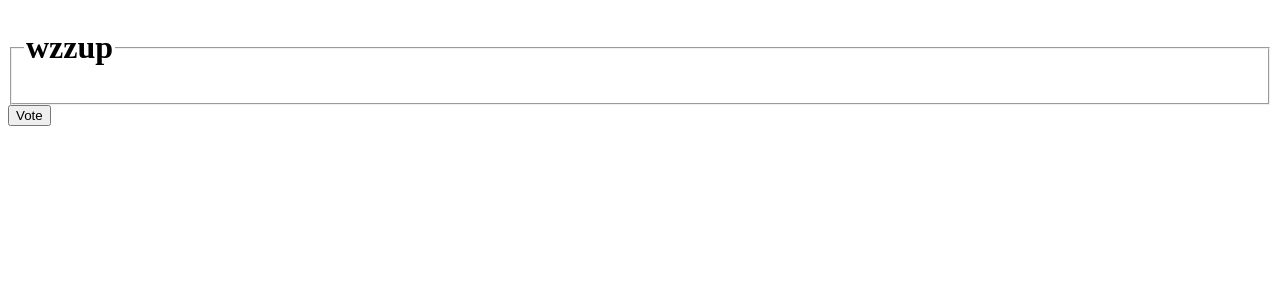
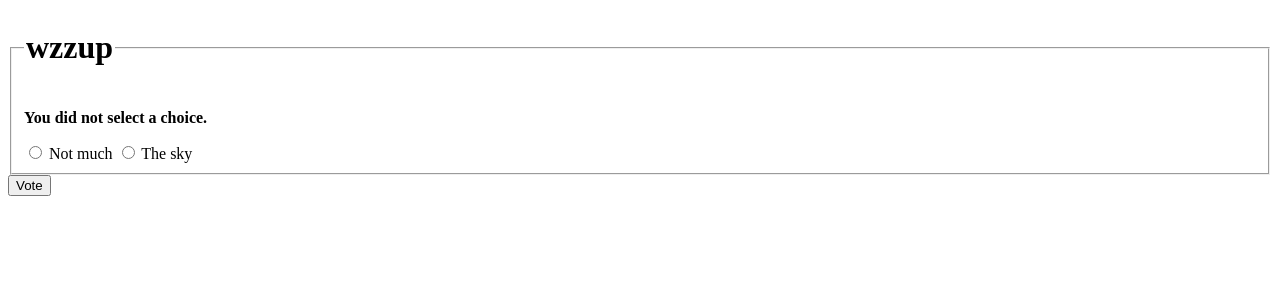
Before and after one commit to MohamedAMha/practice-site, a Django app: page /poll/1/vote/ in a window 1280 px wide. Shown: the top 300 px of the page. Run offline with Django 5.2, Linux system fonts and the light colour scheme; data comes from the database, SQL or seed files in the repository; both versions use the stored data as it was after the commit.

Commit message:
Finaly fixed the BS tiny syntax/name-conflict errors.

```diff
--- a/mysite/poll/templates/poll/details.html
+++ b/mysite/poll/templates/poll/details.html
@@ -7,7 +7,7 @@
             {% if error_message %}<p><strong>{{ error_message }}</strong></p>
                 <! -- I need to go back and write the error code in views, otherwise these variables don't make sense -->
             {% endif %}
-            {% for choice in question.choice_set_all %}
+            {% for choice in question.choice_set.all %}
                 <! -- Again, another variable I need to specify in views -->
             <input type="radio" name="choice" id="choice{{ forloop.counter }}" value="{{ choice.id }}">
             {% comment %}
--- a/mysite/poll/urls.py
+++ b/mysite/poll/urls.py
@@ -8,6 +8,6 @@ app_name = "poll"
 urlpatterns = [
     path("", views.index, name="index"),
     path("<int:question_id>/", views.detail, name="detail"),
-    path("<int:question_id>/result/", views.result, name="result"),
+    path("<int:question_id>/results/", views.results, name="results"),
     path("<int:question_id>/vote/", views.vote, name="vote"),
 ]
--- a/mysite/poll/views.py
+++ b/mysite/poll/views.py
@@ -15,18 +15,18 @@ def index(request):
 def detail(request, question_id):
     question = get_object_or_404(Question, pk=question_id)
     template = "poll/details.html"
-    context = {"question:":question}  # I'm probably not supposed to put question in there
+    context = {"question":question}  # I'm probably not supposed to put question in there
     return render(request, template, context)
 
 
-def result(request, question_id):
-    response = " These are the responses to the question %s."
+def results(request, question_id):
+    response = "These are the responses to the question %s."
     return HttpResponse(response % question_id)
 
 def vote(request, question_id):
     question = get_object_or_404(Question, pk=question_id)
     template = "poll/details.html"
-    context = {"question":question,"error message":"You didn't select a choice.",}
+    context = {"question":question,"error_message":"You did not select a choice.",}
     try:
         selected_choice = question.choice_set.get(pk=request.POST["choice"])
         # where is .choice_set coming from
@@ -36,6 +36,6 @@ def vote(request, question_id):
         return render(request, template, context)
         # long as hell, but apparently the exception should still return a specified error message
     else:
-        selected_choice.votes = F("Votes") + 1
+        selected_choice.votes = F("votes") + 1
         selected_choice.save()
         return HttpResponseRedirect(reverse("poll:results", args=(question.id,)))
```
Also changed, not shown: mysite/db.sqlite3.
